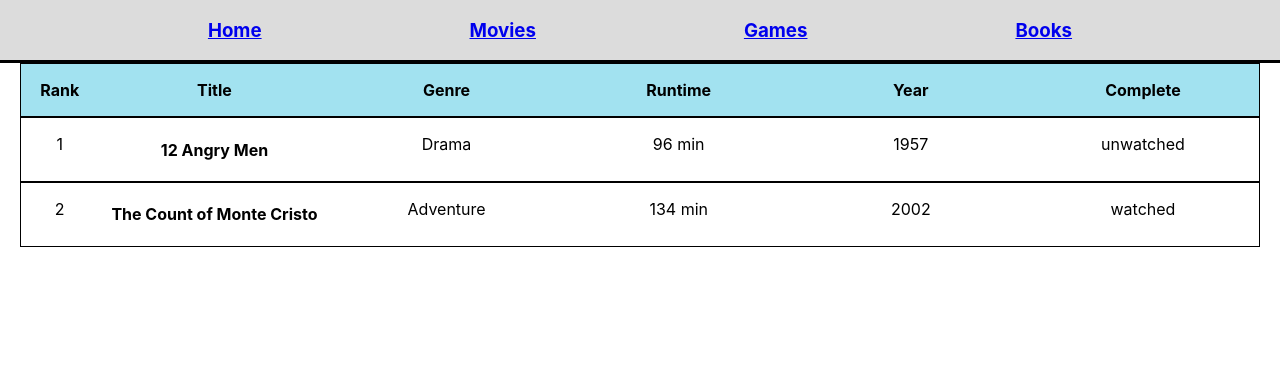
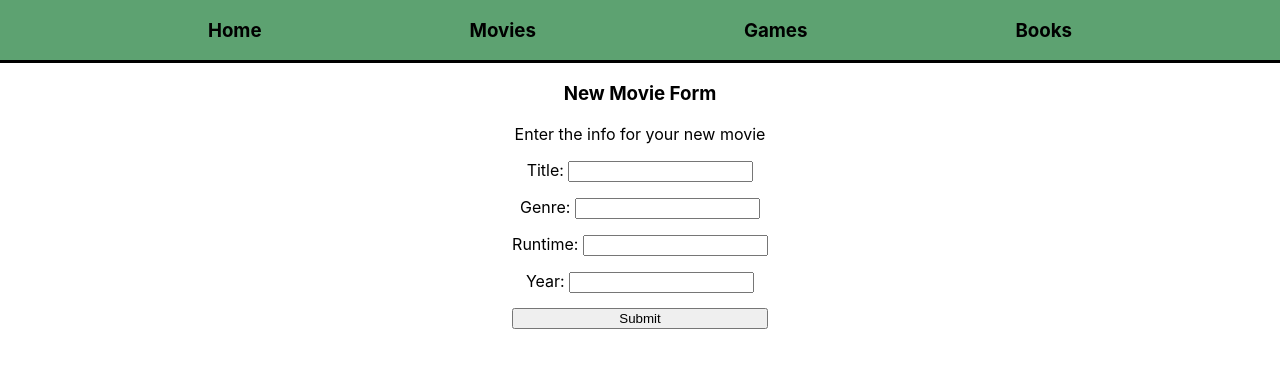
Before and after one commit to RudeChowder/media-backlog-tracker, a React (Create React App) app: page /movies/new in a window 1280 px wide. Shown: the top 368 px of the page. Built offline with nearby package versions, Linux system fonts and the light colour scheme; data requests are answered from the project's data file.

Commit message:
Added POST and DELETE for movies

```diff
--- a/db.json
+++ b/db.json
@@ -17,6 +17,15 @@
       "runtime": 134,
       "complete": true,
       "rank": 2
+    },
+    {
+      "title": "Test",
+      "genre": "Test",
+      "year": 1999,
+      "runtime": 199,
+      "complete": false,
+      "rank": 3,
+      "id": 3
     }
   ]
 }
--- a/src/components/App.js
+++ b/src/components/App.js
@@ -19,10 +19,10 @@ function App() {
           <MoviesPage />
         </Route>
         <Route path="/games">
-
+          <p>Hello from the games page</p>
         </Route>
         <Route path="/books">
-
+          <p>Hello from the books page</p>
         </Route>
       </Switch>
     </div>
--- a/src/components/MovieCard.js
+++ b/src/components/MovieCard.js
@@ -1,7 +1,13 @@
 import React from "react"
 
-const MovieCard = ({ movie }) => {
+const MovieCard = ({ movie, onDeleteMovie }) => {
   const { id, rank, title, genre, year, runtime, complete } = movie
+
+  const handleClick = () => {
+    const result = window.confirm("Are you sure you'd like to delete this movie?")
+
+    if (result) { onDeleteMovie(id) }
+  }
 
   return (
     <div className="movie-card">
@@ -11,6 +17,7 @@ const MovieCard = ({ movie }) => {
       <p>{runtime} min</p>
       <p>{year}</p>
       <p>{ complete ? "watched" : "unwatched" }</p>
+      <button className="delete-button" onClick={handleClick}>X</button>
     </div>
   )
 }
--- a/src/components/MoviesList.js
+++ b/src/components/MoviesList.js
@@ -1,12 +1,24 @@
 import React from "react"
+import { Link } from "react-router-dom"
 
 import MovieCard from "./MovieCard"
 
-const MoviesList = ({ movies }) => {
-  const movieItems = movies.map( movie => <MovieCard key ={movie.id} movie={movie} /> )
+const MoviesList = ({ movies, onDeleteMovie}) => {
+  const movieItems = movies.map( movie => {
+    return (
+      <MovieCard
+        key={movie.id}
+        movie={movie}
+        onDeleteMovie={onDeleteMovie}
+      />
+    )
+  })
 
   return (
     <div className="movie-list">
+      <Link className="new-movie-link" to="/movies/new">
+        Add New Movie
+      </Link>
       <div className="movie-list-header">
         <p>Rank</p>
         <p>Title</p>
--- a/src/components/MoviesPage.js
+++ b/src/components/MoviesPage.js
@@ -1,6 +1,8 @@
 import React, { useEffect, useState } from "react"
+import { Route, Switch } from "react-router-dom"
 
 import MoviesList from "./MoviesList"
+import NewMovieForm from "./NewMovieForm"
 
 const MoviesPage = () => {
   const [movies, setMovies] = useState([])
@@ -10,11 +12,54 @@ const MoviesPage = () => {
     fetch(moviesUrl)
       .then(resp => resp.json())
       .then(data => setMovies(data))
+      .then(() => console.log("fetching movies"))
       .catch(() => alert("Could not fetch movies. Please try again"))
   }, [])
 
+  const handleSubmitNewMovieForm = (newMovie) => {
+    const {title, genre, year, runtime} = newMovie
+
+    const maxRank = movies.reduce(( a, b ) => a.rank > b.rank ? a.rank : b.rank)
+    const configObj = {
+      method: "POST",
+      headers: {
+        "Content-Type": "application/json",
+        "Accept": "application/json"
+      },
+      body: JSON.stringify({
+        title: title,
+        genre: genre,
+        year: parseInt(year),
+        runtime: parseInt(runtime),
+        complete: false,
+        rank: parseInt(maxRank + 1)
+      })
+    }
+
+    fetch(moviesUrl, configObj)
+      .then(resp => resp.json())
+      .then(data => setMovies([...movies, data]))
+      .catch(() => alert("Ran into an error while trying to save. Please try again."))
+  }
+
+  const handleDeleteMovie = (id) => {
+    fetch(`${moviesUrl}/${id}`, {method: "DELETE"})
+      .then(() => {
+        const updatedMovies = movies.filter( movie => movie.id !== id )
+        setMovies(updatedMovies)
+      })
+      .catch(() => alert("Could not delete movie. Please try again."))
+  }
+
   return (
-    <MoviesList movies={movies} />
+    <Switch>
+      <Route exact path="/movies">
+        <MoviesList movies={movies} onDeleteMovie={handleDeleteMovie} />
+      </Route>
+      <Route path="/movies/new">
+        <NewMovieForm onSubmitNewMovieForm={handleSubmitNewMovieForm} />
+      </Route>
+    </Switch>
   )
 }
 
--- a/src/components/NavBar.js
+++ b/src/components/NavBar.js
@@ -3,28 +3,20 @@ import { NavLink } from "react-router-dom"
 
 const NavBar = () => {
   return (
-    <header className="navbar">
+    <nav className="navbar">
       <h3>
-        <NavLink exact to="/">
-          Home
-        </NavLink>
+        <NavLink exact to="/">Home</NavLink>
       </h3>
       <h3>
-        <NavLink exact to="/movies">
-          Movies
-        </NavLink>
+        <NavLink exact to="/movies">Movies</NavLink>
       </h3>
       <h3>
-        <NavLink exact to="/games">
-          Games
-        </NavLink>
+        <NavLink exact to="/games">Games</NavLink>
       </h3>
       <h3>
-        <NavLink exact to="/books">
-          Books
-        </NavLink>
+        <NavLink exact to="/books">Books</NavLink>
       </h3>
-    </header>
+    </nav>
   )
 }
 
--- /dev/null
+++ b/src/components/NewMovieForm.js
@@ -0,0 +1,75 @@
+import React, { useState } from "react"
+import { useHistory } from "react-router-dom"
+
+const NewMovieForm = ({ onSubmitNewMovieForm }) => {
+  const [formData, setFormData] = useState({
+    title: "",
+    genre: "",
+    year: "",
+    runtime: ""
+  })
+
+  const history = useHistory()
+
+  const handleChangeInput = (event) => {
+    setFormData({...formData, [event.target.name]: event.target.value})
+  }
+
+  const handleSubmitMovieForm = (event) => {
+    event.preventDefault()
+    if (formData.title !== "" && formData.genre !== "" && formData.year !== "" && formData.runtime !== "") {
+      onSubmitNewMovieForm(formData)
+      history.push("/movies")
+    } else {
+      alert("Please fill in all fields and re-submit")
+    }
+  }
+
+  return (
+    <main>
+      <h3>New Movie Form</h3>
+      <p>Enter the info for your new movie</p>
+      <form className="movie-form" onSubmit={handleSubmitMovieForm}>
+        <span>
+          <label htmlFor="title">Title: </label>
+          <input
+            type="text"
+            name="title"
+            value={formData.title}
+            onChange={handleChangeInput}
+          />
+        </span>
+        <span>
+          <label htmlFor="genre">Genre: </label>
+          <input
+            type="text"
+            name="genre"
+            value={formData.genre}
+            onChange={handleChangeInput}
+          />
+        </span>
+        <span>
+          <label htmlFor="runtime">Runtime: </label>
+          <input
+            type="number"
+            name="runtime"
+            value={formData.runtime}
+            onChange={handleChangeInput}
+          />
+        </span>
+        <span>
+          <label htmlFor="year">Year: </label>
+          <input
+            type="number"
+            name="year"
+            value={formData.year}
+            onChange={handleChangeInput}
+          />
+        </span>
+        <button type="submit" >Submit</button>
+      </form>
+    </main>
+  )
+}
+
+export default NewMovieForm
--- a/src/index.css
+++ b/src/index.css
@@ -12,11 +12,22 @@ code {
     monospace;
 }
 
+a {
+  color: black;
+  text-decoration: none;
+}
+
 .navbar {
   display: flex;
   justify-content: space-evenly;
   border-bottom: 3px black solid;
-  background-color: rgb(220, 220, 220);
+  background-color: #5DA271;
+}
+
+nav a.active {
+  border-radius: 20px;
+  background-color:#E3E3E3;
+  padding: 5px;
 }
 
 .movie-list {
@@ -24,9 +35,24 @@ code {
   flex-direction: column;
 }
 
+.new-movie-link {
+  display: inline-block;
+  align-self: center;
+  width: 25%;
+  padding: 6px;
+  background-color: rgb(208, 208, 208);
+  border: 2px black solid;
+  border-radius: 20px;
+  margin: 8px 0px 8px 0px
+}
+
+.new-movie-link:hover {
+  background-color: rgb(184, 184, 184);
+}
+
 .movie-list-header {
   display: grid;
-  grid-template-columns: 1fr 3fr 3fr 3fr 3fr 3fr;
+  grid-template-columns: 2fr repeat(5, 3fr) 1fr;
   border: solid black 1px;
   margin: 0 20px;
   background-color:rgb(162, 226, 240);
@@ -35,7 +61,19 @@ code {
 
 .movie-card {
   display: grid;
-  grid-template-columns: 1fr 3fr 3fr 3fr 3fr 3fr;
+  grid-template-columns: 2fr repeat(5, 3fr) 1fr;
   border: solid black 1px;
   margin: 0 20px;
+  justify-items: center;
+  align-items: center;
 }
+
+.movie-form {
+  display: inline-flex;
+  flex-direction: column;
+  gap: 15px;
+}
+
+.delete-button {
+  color: red;
+}
```
